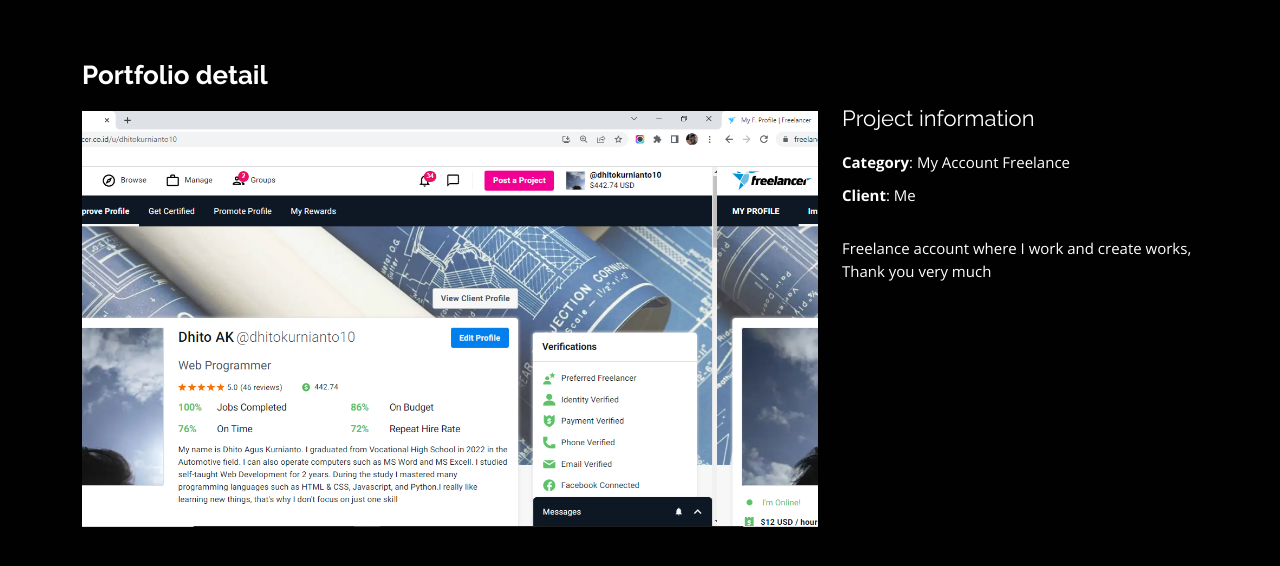
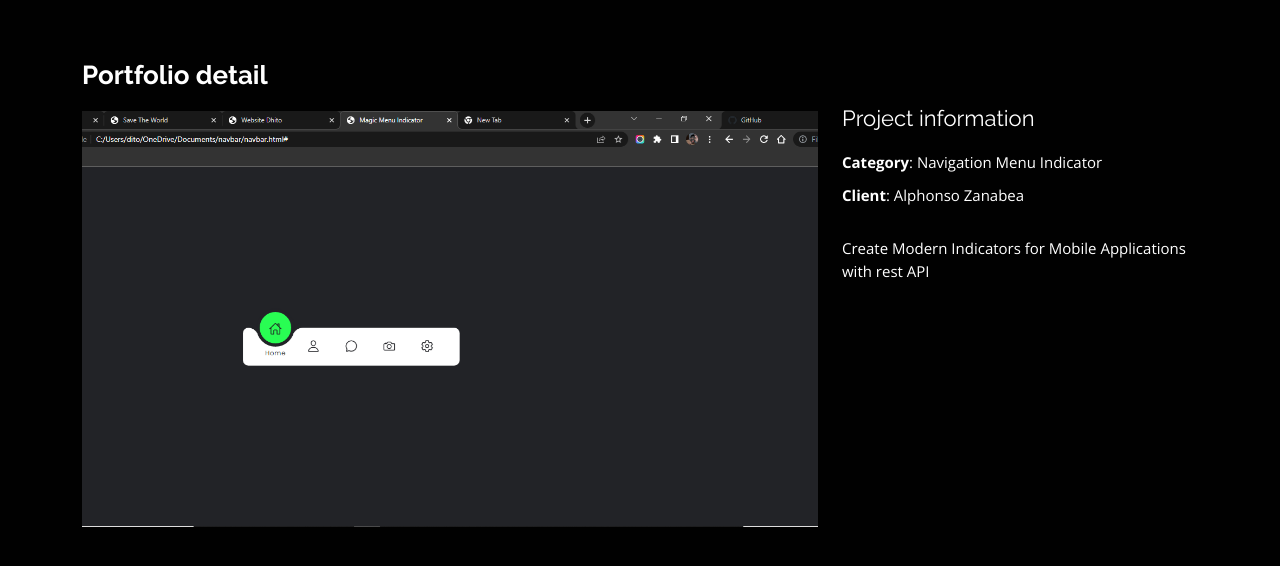
Before and after one commit to dhittss18/dhito-portofol.github.io, a plain HTML site: page portfolio-details-navbar.html in a window 1280 px wide. Drawn offline with nearby package versions, Linux system fonts and the light colour scheme.

Commit message:
Update portfolio-details-navbar.html

```diff
--- a/portfolio-details-navbar.html
+++ b/portfolio-details-navbar.html
@@ -52,7 +52,7 @@
               <div class="swiper-wrapper align-items-center">
 
                 <div class="swiper-slide">
-                  <img src="assets/img/Screenshot18.png" alt="" style="width: 740px!important">
+                  <img src="assets/img/navbar.png" alt="" style="width: 740px!important">
                 </div>
 
               </div>
@@ -64,12 +64,12 @@
           <div class="col-lg-4 portfolio-info">
             <h3>Project information</h3>
             <ul>
-              <li><strong>Category</strong>: My Account Freelance</li>
-              <li><strong>Client</strong>: Me </li>
+              <li><strong>Category</strong>: Navigation Menu Indicator</li>
+              <li><strong>Client</strong>: Alphonso Zanabea </li>
             </ul>
 
             <p>
-              Freelance account where I work and create works, Thank you very much
+              Create Modern Indicators for Mobile Applications with rest API
             </p>
           </div>
 
```
